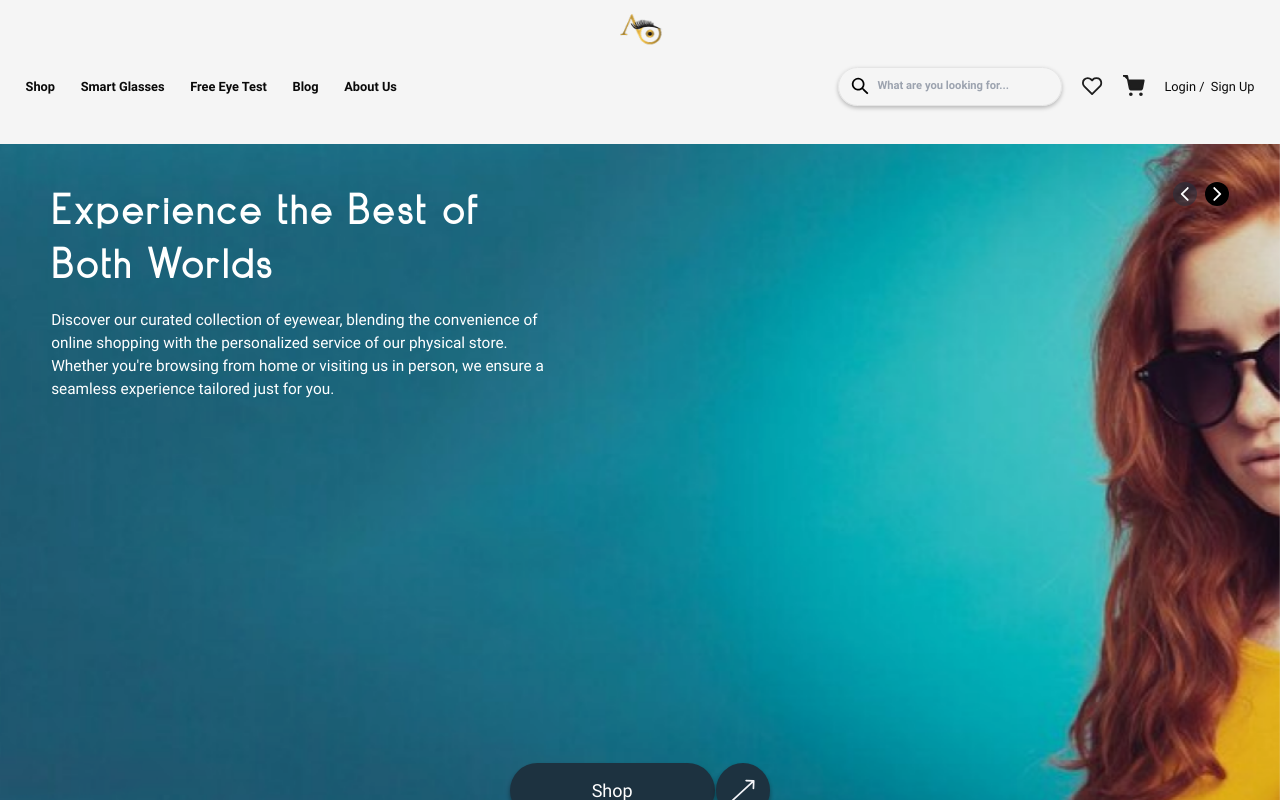
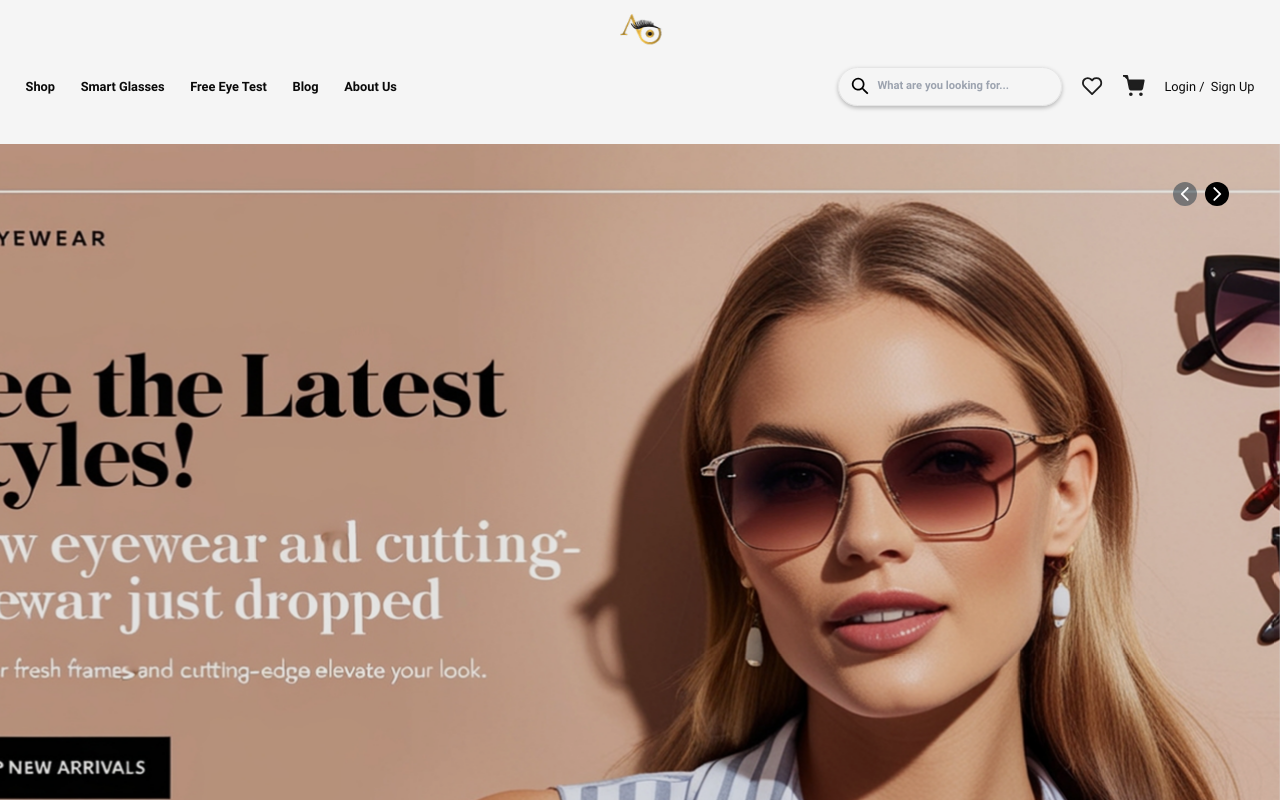
Before and after one commit to noddy0070/AroraOptical, a React (Vite) app in the folder client/: page / in a window 1280 px wide. Shown: the top 800 px of the page. Built offline with nearby package versions, Linux system fonts and the light colour scheme; no server answers.

Commit message:
Refactor Home page components by integrating TransitionLink for navigation in Categories and HeroSection. Update HeroSection to use a new banner image and clean up commented code for improved readability.

```diff
--- a/client/src/pages/Home/Sections/Categories.jsx
+++ b/client/src/pages/Home/Sections/Categories.jsx
@@ -4,7 +4,7 @@ import MenPlaceholder from '../../../assets/images/homePage/Men.png';
 import WomenPlaceholder from '../../../assets/images/homePage/Women.png';
 import KidsPlaceholder from '../../../assets/images/homePage/Kids.png';
 import AccessoriesPlaceholder from '../../../assets/images/homePage/Accessories.png';
-
+import { TransitionLink } from '@/Routes/TransitionLink';
 const CategoriesData = [
     { src: MenPlaceholder, alt: "Men", title: "Men" },
     { src: WomenPlaceholder, alt: "Women", title: "Women" },
@@ -40,6 +40,7 @@ const CategoryCard = ({ category, index }) => {
                 />
             )}
 
+            <TransitionLink to={`/shop/sunglasses/women`}>
             <div className='absolute bottom-0 w-full h-full rounded-[3vw] md:rounded-[2vw]' />
 
             <TitleButton
@@ -63,6 +64,7 @@ const CategoryCard = ({ category, index }) => {
                 padding={.85}
                 iconWidth={2.1875}
             />
+            </TransitionLink>
 
             <div
                 className="absolute inset-0 bg-gradient-to-t transition-opacity duration-500 ease-in-out pointer-events-none opacity-50 md:opacity-80 group-hover:opacity-0"
--- a/client/src/pages/Home/Sections/HeroSection.jsx
+++ b/client/src/pages/Home/Sections/HeroSection.jsx
@@ -1,9 +1,11 @@
 import React,{useState,useEffect} from 'react';
 import heroSectionBanner from '../../../assets/images/homePage/homePageBanner.png';
 import heroSection from '../../../assets/images/heroBanner.png';
+import heroSectionBanner2 from '../../../assets/images/newHeader.png'
 import ArrowBackIosRoundedIcon from '@mui/icons-material/ArrowBackIosRounded';
 import ArrowForwardIosRoundedIcon from '@mui/icons-material/ArrowForwardIosRounded';
 import { IconButton, TitleButton } from '../../../components/button';
+import { TransitionLink } from '@/Routes/TransitionLink';
 
 export default function HeroSection(){
     const [screenWidth, setScreenWidth] = useState(window.innerWidth);
@@ -31,7 +33,7 @@ export default function HeroSection(){
                 <div className={`w-full h-full transition-opacity  duration-300 ${isImageLoaded ? 'opacity-100' : 'opacity-0'}`}>
                     <img
                         className='h-full w-full object-cover clickable'
-                        src={heroSectionImage}
+                        src={heroSectionBanner2}
                         alt="Hero Banner"
                         loading="eager"
                         fetchpriority="high"
@@ -49,7 +51,7 @@ export default function HeroSection(){
                     />
                 )}
                 <div className='absolute inset-0 bg-black/10'></div>
-                <div className='absolute inset-0 flex flex-col justify-between px-[4vw] py-[3vw]'>
+                {/* <div className='absolute inset-0 flex flex-col justify-between px-[4vw] py-[3vw]'>
                     <div className='relative max-w-[39.875vw]'>
                         <h1 className='font-dyeLine text-h1Text font-bold leading-[120%] pb-[1.5vw] text-white'>
                             Experience the Best of Both Worlds
@@ -61,6 +63,8 @@ export default function HeroSection(){
                         </p>
                     </div>
                     <div className='flex flex-col items-center'>
+                    <TransitionLink to="/shop/sunglasses/bestsellers">
+
                         <div className='flex gap-[.1vw] group hover:cursor-pointer hover:scale-105 transition-transform duration-700'>
                             <TitleButton
                                 btnTitle={"Shop"}
@@ -77,11 +81,13 @@ export default function HeroSection(){
                                 className='group-hover:text-black group-hover:bg-btnHoverColour transition-all duration-700'
                             />
                         </div>
+                        </TransitionLink>
+
                         <p className='text-regularText pt-[.875vw] font-roboto text-center leading-[150%] text-white'>
                             Learn More
                         </p>
                     </div>
-                </div>
+                </div> */}
                 <div className='absolute right-[4vw] top-[3vw] flex gap-2'>
                     <ArrowBackIosRoundedIcon
                         className='bg-btngrery rounded-full p-[0.25vw] cursor-pointer hover:bg-black transition-colors'
```
Also changed, not shown: client/src/assets/images/newHeader.png (added).
